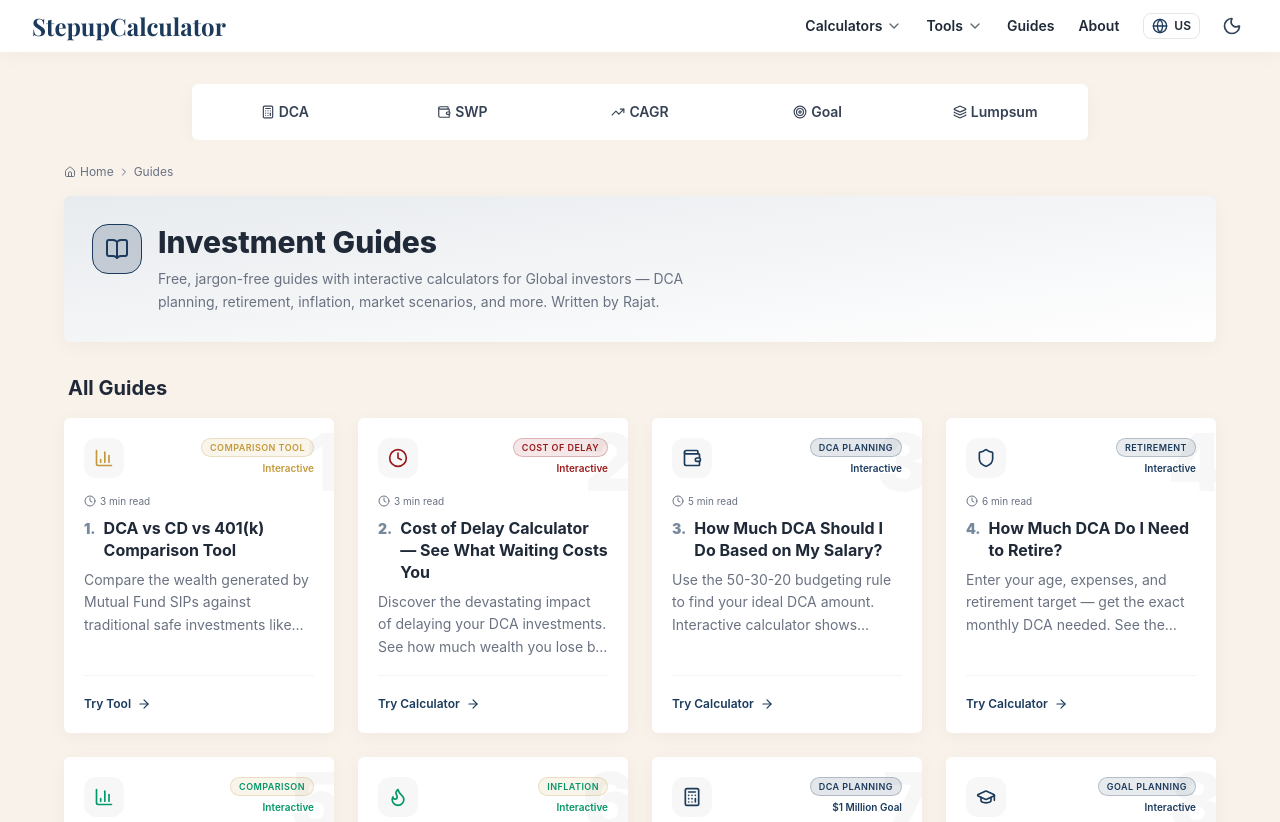
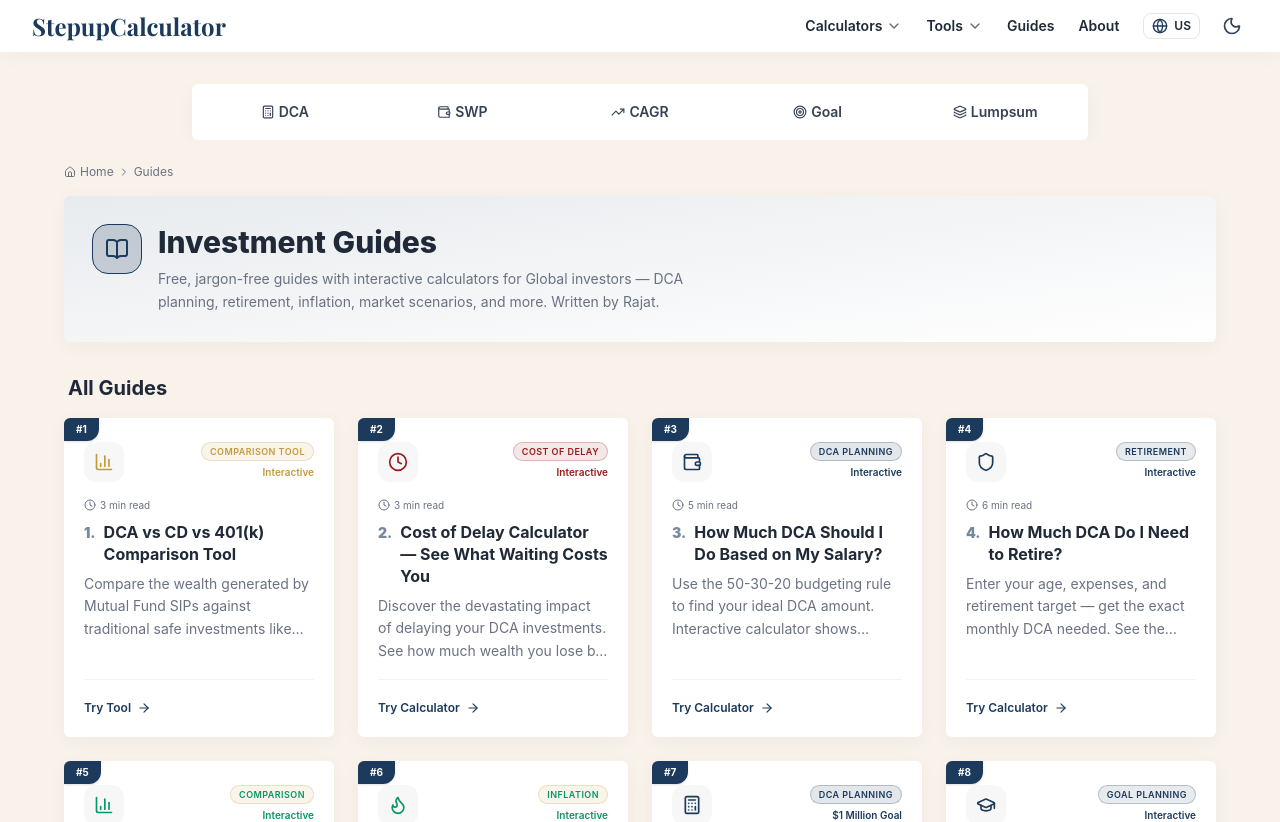
Before and after one commit to wwerajattigercom-netizen/SIP-Calculator, a Next.js app: page /us/blog in a window 1280 px wide. Shown: the top 822 px of the page. Built offline with nearby package versions, Linux system fonts and the light colour scheme; a web font is replaced by a local one.

Commit message:
style: remove watermark and place numbering badge in top left corner

```diff
--- a/src/app/blog/page.js
+++ b/src/app/blog/page.js
@@ -323,12 +323,12 @@ export default function BlogIndexPage() {
                 href={href}
                 className="block glass-panel p-5 hover:bg-[rgba(27,58,92,0.02)] hover:border-[rgba(27,58,92,0.25)] border border-[#E8E4DF] transition-all group rounded-2xl h-full relative overflow-hidden"
               >
-                {/* Subtle watermark number in background for premium feel */}
-                <div className="absolute -top-4 -right-2 text-[80px] font-black text-black/[0.03] dark:text-white/[0.02] pointer-events-none select-none z-0 transition-transform group-hover:scale-110">
-                  {index + 1}
+                {/* Corner Number Badge */}
+                <div className="absolute top-0 left-0 bg-[var(--color-accent)] text-white text-[10px] font-bold px-3 py-1 rounded-br-xl z-20 shadow-sm">
+                  #{index + 1}
                 </div>
 
-                <div className="flex flex-col h-full items-start gap-4 relative z-10">
+                <div className="flex flex-col h-full items-start gap-4 relative z-10 pt-1">
                   {/* Icon & Meta */}
                   <div className="flex w-full items-start justify-between">
                     <div className="bg-[rgba(0,0,0,0.03)] p-2.5 rounded-xl flex-shrink-0 group-hover:bg-[rgba(27,58,92,0.1)] transition-colors">
--- a/src/app/us/blog/page.js
+++ b/src/app/us/blog/page.js
@@ -323,12 +323,12 @@ export default function BlogIndexPage() {
                 href={href}
                 className="block glass-panel p-5 hover:bg-[rgba(27,58,92,0.02)] hover:border-[rgba(27,58,92,0.25)] border border-[#E8E4DF] transition-all group rounded-2xl h-full relative overflow-hidden"
               >
-                {/* Subtle watermark number in background for premium feel */}
-                <div className="absolute -top-4 -right-2 text-[80px] font-black text-black/[0.03] dark:text-white/[0.02] pointer-events-none select-none z-0 transition-transform group-hover:scale-110">
-                  {index + 1}
+                {/* Corner Number Badge */}
+                <div className="absolute top-0 left-0 bg-[var(--color-accent)] text-white text-[10px] font-bold px-3 py-1 rounded-br-xl z-20 shadow-sm">
+                  #{index + 1}
                 </div>
 
-                <div className="flex flex-col h-full items-start gap-4 relative z-10">
+                <div className="flex flex-col h-full items-start gap-4 relative z-10 pt-1">
                   {/* Icon & Meta */}
                   <div className="flex w-full items-start justify-between">
                     <div className="bg-[rgba(0,0,0,0.03)] p-2.5 rounded-xl flex-shrink-0 group-hover:bg-[rgba(27,58,92,0.1)] transition-colors">
```
